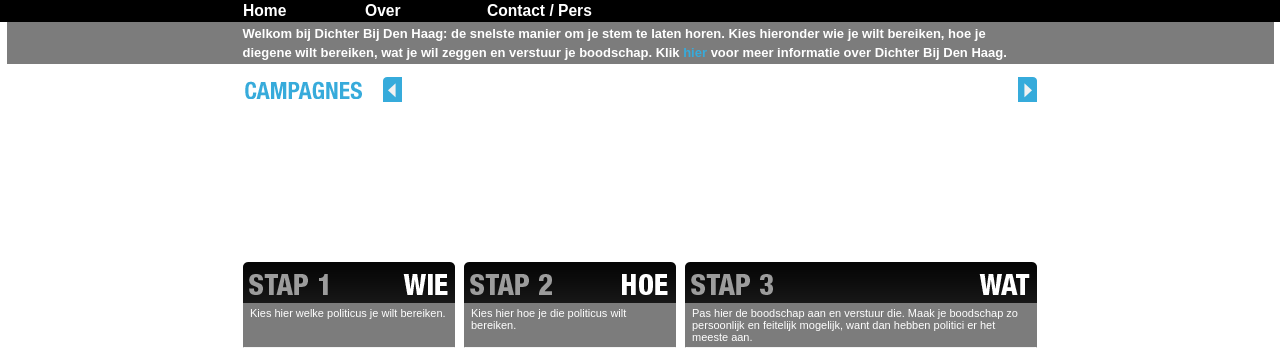
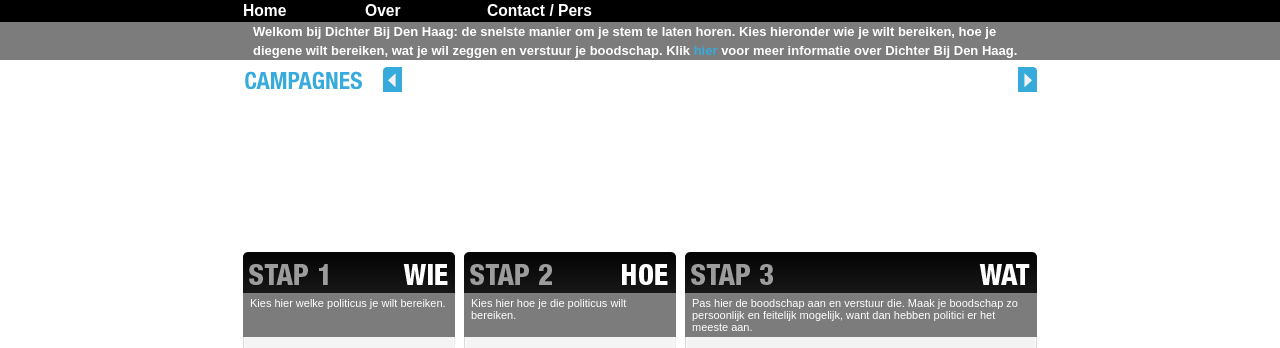
Before and after one commit to bitsoffreedom/dichter, a Django app: template templates/index.html in a window 1280 px wide. Shown: the part 150-498 px from the top of the page. Run offline with Django 3.2, Linux system fonts and the light colour scheme; the template is opened without the code that fills it, so the values that code supplies are empty.

Commit message:
Voorlooptekst aangepast zodat het blok niet *altijd* breder is dan de browser. Grijze achtergrond behouden, tegen het menu aan

```diff
--- a/static/styles/dbdh.css
+++ b/static/styles/dbdh.css
@@ -185,14 +185,14 @@ ul {
 }
 
 .preamble{
-	width: 794px;
 	background: #7c7c7c;
-	margin: 0px auto 6px;
-	padding: 2px 237px 2px 236px;
+}
+.preamble p{
 	font-weight: bold;
-	color: #fff;
+	color:#fff;
+	margin:0 auto;
+	width:774px;
 }
-
 #campagnes {
 	width: 654px;
 	padding-left: 140px;
--- a/templates/index.html
+++ b/templates/index.html
@@ -27,9 +27,11 @@
           <li><a id="nav-contact" href="/static/contact/">Contact / Pers</a></li>
         </ul>
       </div>
-      <p class="preamble">
-        Welkom bij Dichter Bij Den Haag: de snelste manier om je stem te laten horen. Kies hieronder wie je wilt bereiken, hoe je diegene wilt bereiken, wat je wil zeggen en verstuur je boodschap. Klik <a href="static/over/">hier</a> voor meer informatie over Dichter Bij Den Haag.
-      </p>
+      <div class="preamble">
+        <p>
+          Welkom bij Dichter Bij Den Haag: de snelste manier om je stem te laten horen. Kies hieronder wie je wilt bereiken, hoe je diegene wilt bereiken, wat je wil zeggen en verstuur je boodschap. Klik <a href="static/over/">hier</a> voor meer informatie over Dichter Bij Den Haag.
+        </p>
+      </div>
       <div id="campagnes">
 	      <div id="campagnesScrollLeft"></div>
         <div id="campagnes-list" class="ui-tabs ui-widget ui-widget-content ui-corner-all">
```
